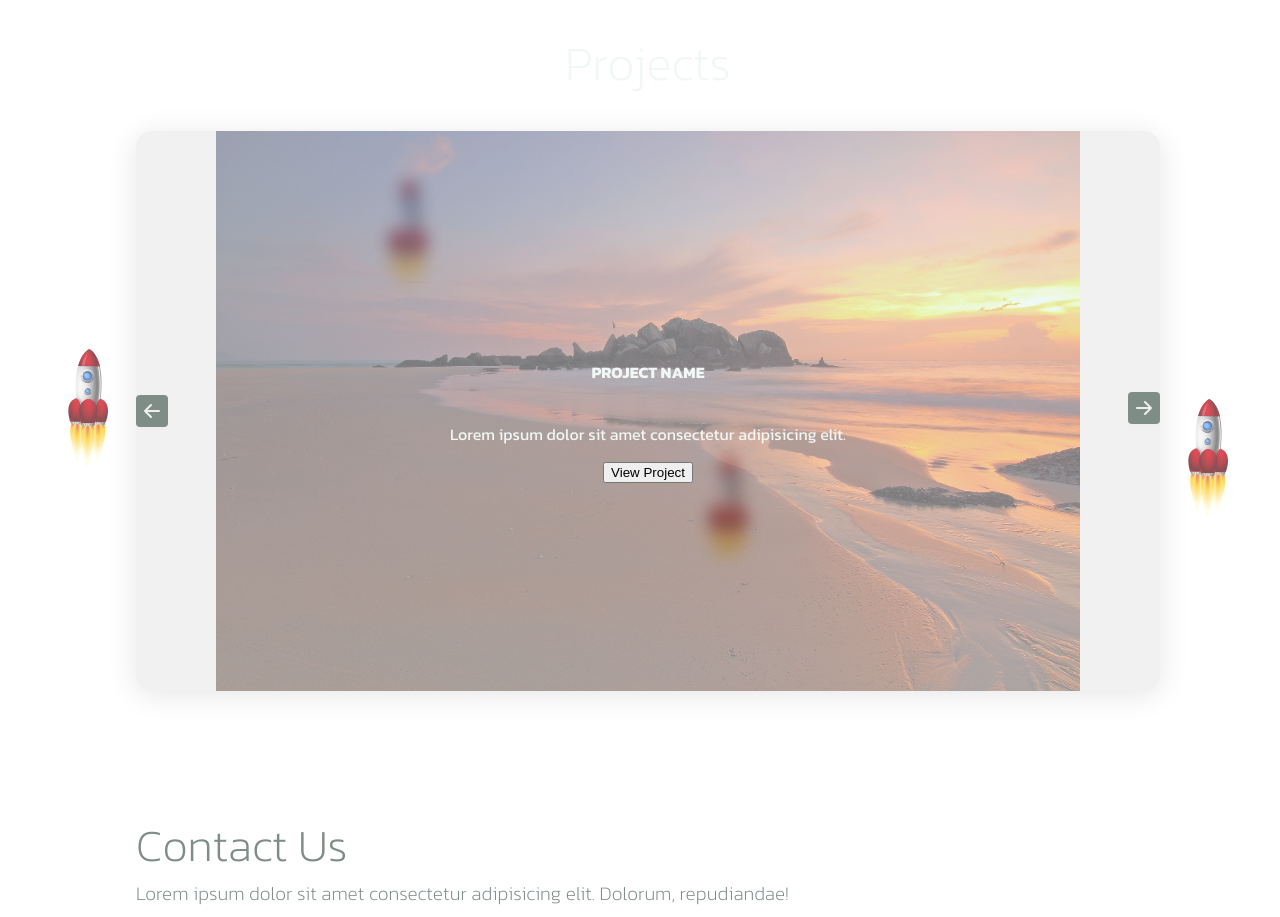
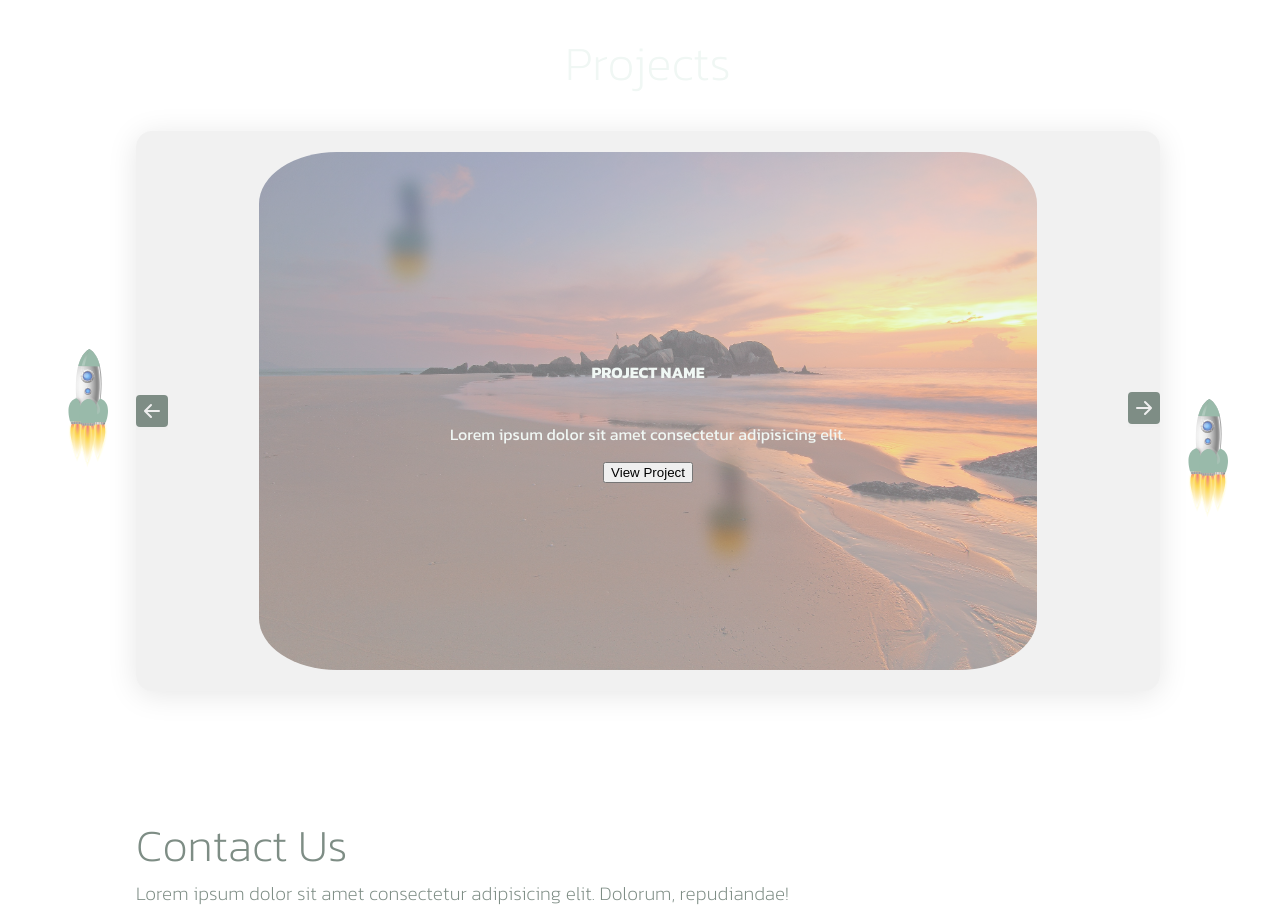
Before and after one commit to bautibadino/Portfolio, a React (Vite) app: page / in a window 1280 px wide. Shown: the part 1480-2397 px from the top of the page. Built offline with nearby package versions, Linux system fonts and the light colour scheme.

Commit message:
cambio cohetes

```diff
--- a/src/Components/ProjectsPage/ProjectsStyles.css
+++ b/src/Components/ProjectsPage/ProjectsStyles.css
@@ -85,16 +85,23 @@ backdrop-filter: blur(8px);
     overflow: hidden;
     align-items: center;
     justify-content: center;
+
 }
 .carrousel .card-carrousel .card-carrousel-img{
     position: relative;
-    width: 90%
+    width: 90%;
+    display: flex;
+    align-items: center;
+    justify-content: center;
 }
 .carrousel .card-carrousel .card-carrousel-img img{
-    width: 100%;
-    height: 100%;
+    display: flex;
+    align-items: center;
+    justify-content: center;
+    width: 90%;
+    height: 90%;
     opacity: 50%;
-    border-radius: 6px;
+    border-radius: 10%;
     transition: opacity 0.3s ease-in-out;
     position: relative;
 }
```
Also changed, not shown: src/images/Cohete.svg.
